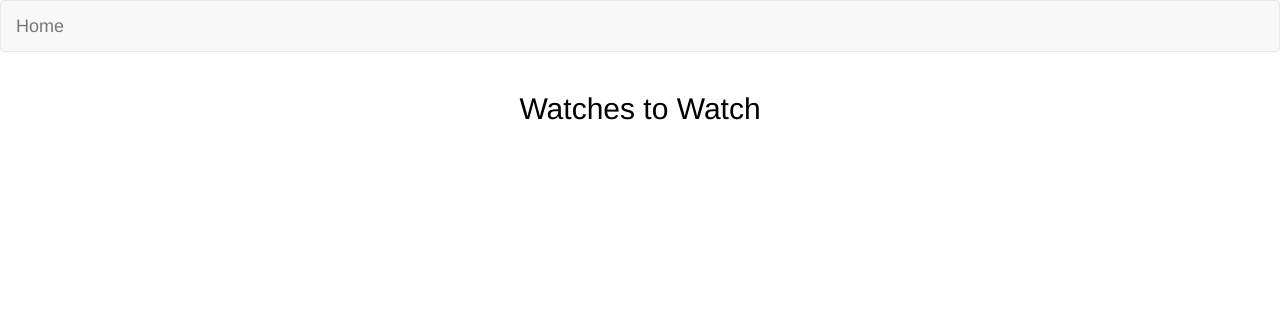
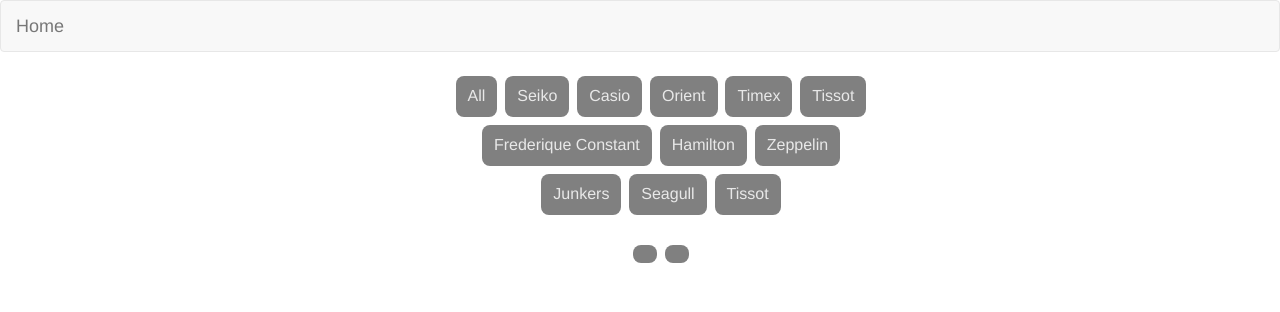
Before and after one commit to BrendanMurray/OptimalWatches, a Python web app: template templates/index.html in a window 1280 px wide. Shown: the top 312 px of the page. Run offline with Jinja, Linux system fonts and the light colour scheme; the template is opened without the code that fills it: most values are stand-ins (such as "Sample title", 1, 10 or a date in 2020); some libraries are stand-ins or nearby versions.

Commit message:
added buttons and ajax to make them functional

```diff
--- a/static/css/style.css
+++ b/static/css/style.css
@@ -28,4 +28,18 @@ ul.products li {
     border: 1px solid #000;
     list-style-type: none;
 }
+
+.button {
+    background-color: #808080;
+    border: none;
+    border-radius: 8px;
+    color: #E8E8E8;
+    padding: 9px 12px;
+    text-align: center;
+    text-decoration: none;
+    display: inline-block;
+    font-size: 16px;
+    margin: 4px 2px;
+    cursor: pointer;
+}
 </style>
--- a/templates/index.html
+++ b/templates/index.html
@@ -5,14 +5,36 @@
      <title>Home</title>
      <link href="//netdna.bootstrapcdn.com/font-awesome/3.2.1/css/font-awesome.css" rel="stylesheet">
  </head>
-	 <body class="bg">
-	 	<div class="container text-center" id='watchdiv'>
-	 		<h2 style='text-align:center; vertical-align: middle; color:black;'>Watches to Watch</h2>
+     <div class="container text-center" id='watchdiv'>
+    	 <body class="bg">
+            <span style='padding-left:3em'>
+            <button class="button" id="button_All" value="All">All</button>
+            <button class="button" id="button_Seiko" value="Seiko">Seiko</button>
+            <button class="button" id="button_Casio" value="Casio">Casio</button>
+            <button class="button" id="button_Orient" value="Orient">Orient</button>
+            <button class="button" id="button_Timex" value="Timex">Timex</button>
+            <button class="button" id="button_Tissot" value="Tissot">Tissot</button>
+            </br><span style='padding-left:3em'>
+            <button class="button" id="button_FC" value="Frederique Constant">Frederique Constant</button>
+            <button class="button" id="button_Hamilton" value="Hamilton">Hamilton</button>
+            <button class="button" id="button_Zeppelin" value="Zeppelin">Zeppelin</button>
+            </br><span style='padding-left:3em'>
+            <button class="button" id="button_Junkers" value="Junkers">Junkers</button>
+            <button class="button" id="button_Seagull" value="Seagull">Seagull</button>
+            <button class="button" id="button_Tissot" value="Tissot">Tissot</button>
+        </br></br>
+        <span style='padding-left:3em'></span>
+            <button class="button" id="button_price_up" value="up"><i class='icon-long-arrow-up icon-large' style='color:white;'></i></button>
+            <button class="button" id="button_price_down" value="down"><i class='icon-long-arrow-down icon-large' style='color:white;'></i></button>
+        </br></br>
             <ul class="products" id='watch-ul'>
             </ul>
 	 	</div>
 	 </body>
      <script>
+     var direction = null;
+     var currCompany = 'All';
+
      $(document).ready(function(){
          var wList =  {{list|safe}};
          for (var prop in wList){
@@ -32,6 +54,45 @@
              }
          }
      });
+    $("button").click(function(e) {
+        var buttonval = $(this).val();
+
+        if (buttonval == 'up' || buttonval == 'down'){
+            direction=buttonval;
+
+        }
+        else{
+            currCompany = buttonval;
+        }
+
+        $.ajax({
+            type: "POST",
+            url: "/getNewWatchList",
+            contentType: "application/json; charset=utf-8",
+            data: JSON.stringify({"company":currCompany, "direction":direction}),
+            success: function(text){
+                $("ul").empty();
+                var data = JSON.parse(text);
+                $.each(data, function(id,watch) {
+                     var search = "<span style='padding-left:16em'><a href='https://www.reddit.com/r/Watches/search?q="+watch.ReferenceNum+"&restrict_sr=on&sort=relevance&t=all'><i class='icon-search icon-large' style='color:grey;'></i></a></span></br>";
+                     var img = "<img src='"+watch.ImageURL+"' height=225px>";
+                     var dName = "<h4></br>"+watch.DisplayName+"</h4>";
+                     var noPrice = "<p><span style='color:#ad2b2b; font-size:125%; font-weight: bold;'>Currently unavailable</span></p>";
+                     var price = "<p><span style='color:#00a100; font-size:125%; font-weight: bold;'>$"+watch.Price+"</span></p>";
+                     var cart = "<p><a href='http://www.amazon.com/dp/"+watch.ItemId+"/'><i class='icon-shopping-cart icon-3x' style='color:#ff9900;'></i></a>";
+                     var padding = "<span style='padding-left:5em'></span><span style='padding-right:5em'></span>";
+                     var chart = "<a href='http://camelcamelcamel.com/product/"+watch.ItemId+"/'><i class='icon-bar-chart icon-3x' style='color:#146eb4;'></i></a></p>";
+                     if (watch.Price){
+                         $('#watch-ul').append("<li>"+search+img+dName+price+cart+padding+chart+"</li>");
+                     }
+                     else{
+                         $('#watch-ul').append("<li>"+search+img+dName+noPrice+cart+padding+chart+"</li>");
+                     }
+                });
+            },
+        });
+    });
+
      </script>
  </html>
 
```
Also changed, not shown: index.yaml (added, +22 -0 lines), main.py (+21 -0 lines), models.py (+27 -4 lines).
